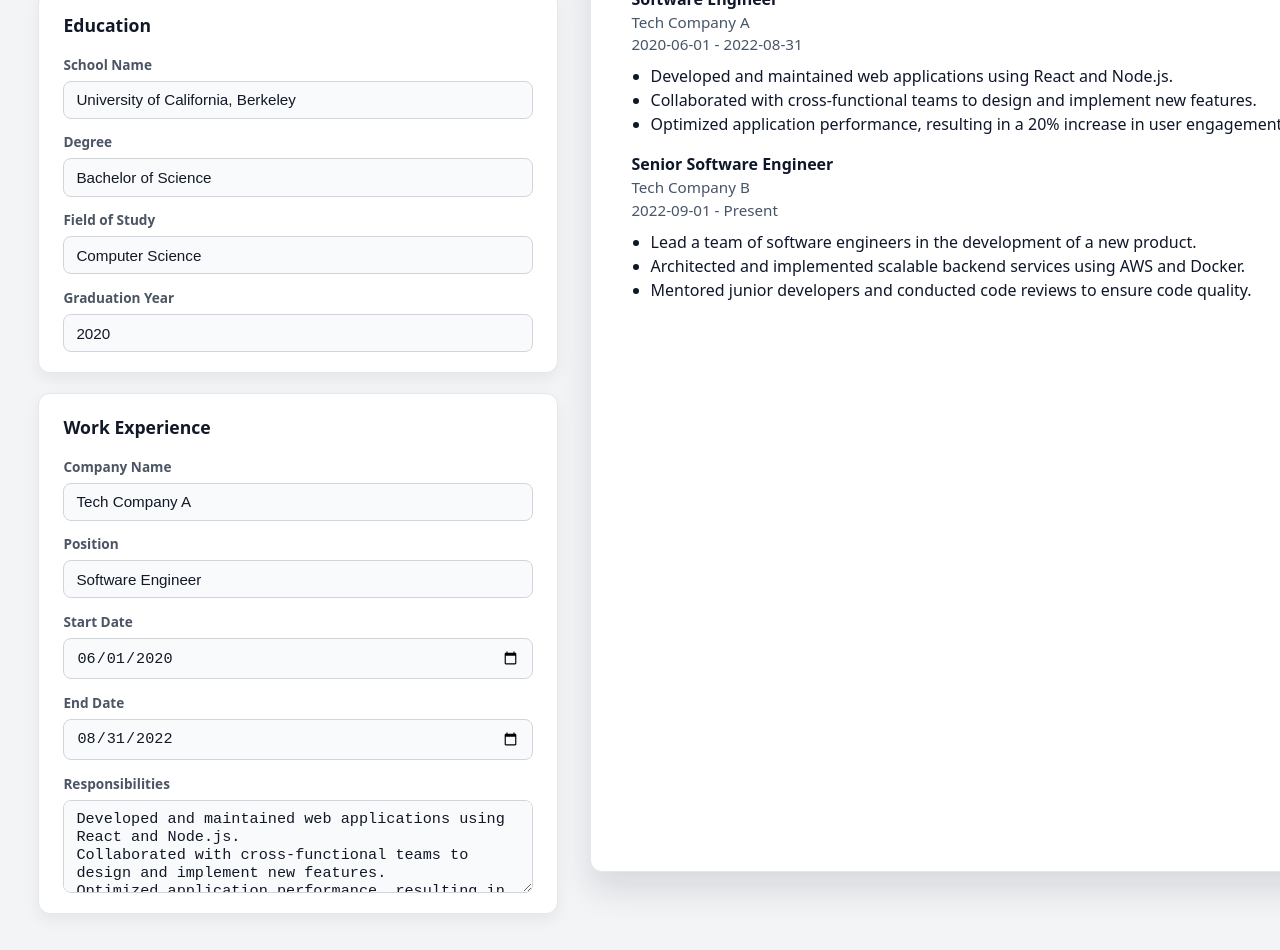
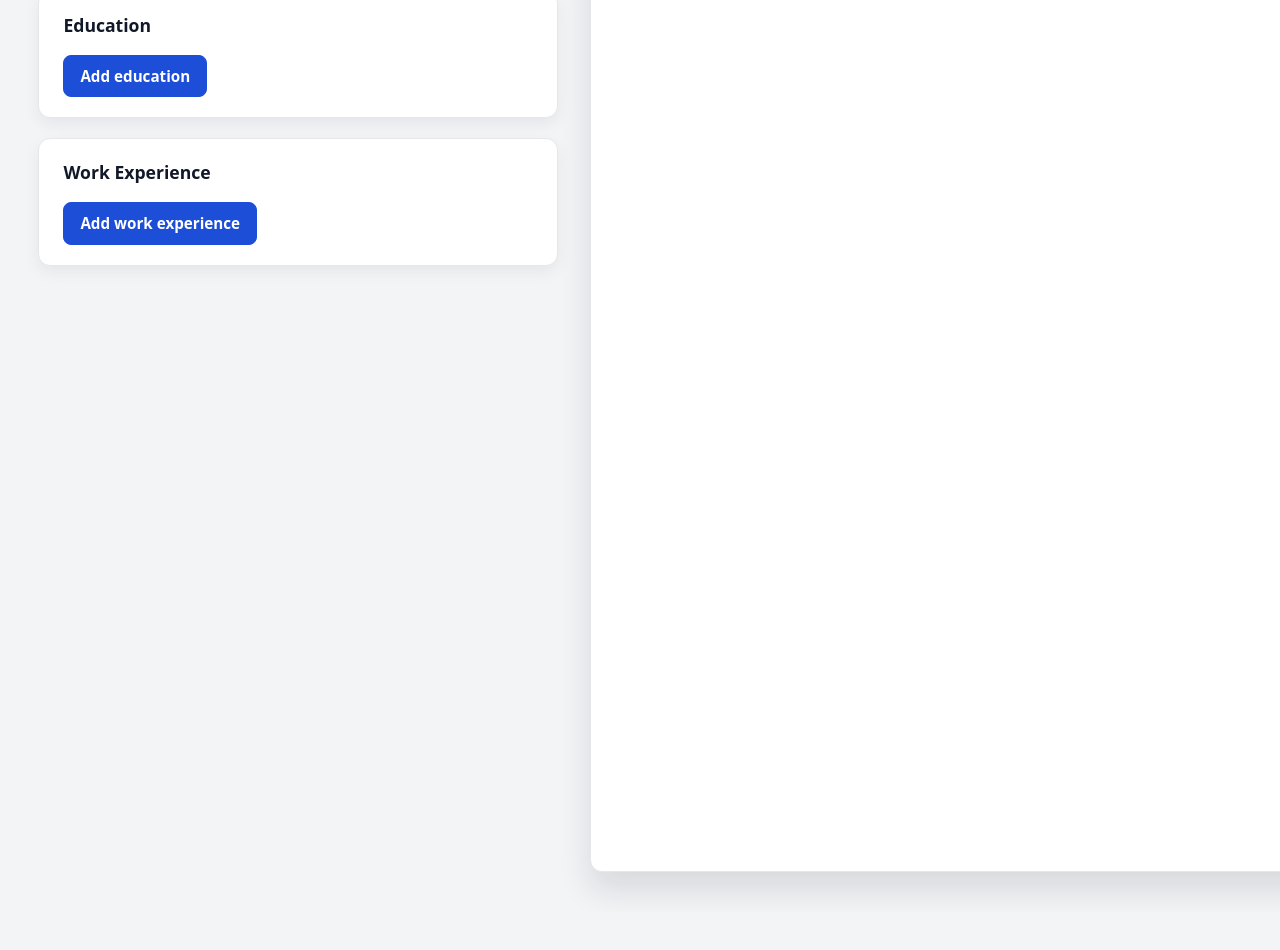
Before and after one commit to Andrew-McCrow/cv, a React (Vite) app: page / in a window 1280 px wide. Shown: the part 440-1390 px from the top of the page. After the commit the page ends 1352 px from the top, so only its background shows below. Built offline with nearby package versions, Linux system fonts and the light colour scheme.

Commit message:
vibe coded last part to complete project

```diff
--- a/package.json
+++ b/package.json
@@ -10,6 +10,7 @@
     "preview": "vite preview"
   },
   "dependencies": {
+    "html2pdf.js": "^0.14.0",
     "react": "^19.2.0",
     "react-dom": "^19.2.0"
   },
--- a/src/App.jsx
+++ b/src/App.jsx
@@ -9,8 +9,14 @@ import Display from './components/Display'
 import cvData from './cvData'
 
 function App() {
-  const [formData, setFormData] = useState(cvData);
+  // Initialize form data with default values from cvData
+  const [formData, setFormData] = useState({
+    ...cvData,
+    education: [],
+    workExperience: [],
+  });
 
+  // Handlers for updating form data
   const updateInfo = (field) => (e) => {
     setFormData((prev) => ({
       ...prev,
@@ -21,14 +27,15 @@ function App() {
     }))
   }
 
-  const updateEducation = (field) => (e) => {
-    const value = field === "graduationYear" ? Number(e.target.value) : e.target.value
+  // Handlers for education entries
+  const updateEducation = (index, field) => (e) => {
+    const value = e.target.value
     setFormData((prev) => {
-      const updatedEducation = [...prev.education]
-      updatedEducation[0] = {
-        ...updatedEducation[0],
-        [field]: value,
-      }
+      const updatedEducation = prev.education.map((entry, idx) => (
+        idx === index
+          ? { ...entry, [field]: value }
+          : entry
+      ))
       return {
         ...prev,
         education: updatedEducation,
@@ -36,20 +43,74 @@ function App() {
     })
   }
 
-  const updateWork = (field) => (e) => {
+  // Handlers for work experience entries
+  const addEducation = () => {
+    setFormData((prev) => ({
+      ...prev,
+      education: [
+        ...prev.education,
+        {
+          schoolName: "",
+          degree: "",
+          fieldOfStudy: "",
+          graduationYear: "",
+        },
+      ],
+    }))
+  }
+
+  // Handler to delete an education entry
+  const deleteEducation = (index) => {
+    setFormData((prev) => ({
+      ...prev,
+      education: prev.education.filter((_, idx) => idx !== index),
+    }))
+  }
+
+  // Handler to update work experience entries
+  const updateWork = (index, field) => (e) => {
     const value = e.target.value
     setFormData((prev) => {
-      const updatedWork = {
-        ...prev.workExperience[0],
+      const updatedWork = prev.workExperience.map((entry, idx) => (
+        idx === index
+          ? {
+            ...entry,
             [field]: field === "responsibilities"
               ? value.split("\n").filter(Boolean)
               : value,
           }
+          : entry
+      ))
       return {
         ...prev,
-        workExperience: [updatedWork],
+        workExperience: updatedWork,
       }
     })
+  }
+
+  // Handler to add a new work experience entry
+  const addWorkExperience = () => {
+    setFormData((prev) => ({
+      ...prev,
+      workExperience: [
+        ...prev.workExperience,
+        {
+          companyName: "",
+          position: "",
+          startDate: "",
+          endDate: "",
+          responsibilities: [],
+        },
+      ],
+    }))
+  }
+
+  // Handler to delete a work experience entry
+  const deleteWorkExperience = (index) => {
+    setFormData((prev) => ({
+      ...prev,
+      workExperience: prev.workExperience.filter((_, idx) => idx !== index),
+    }))
   }
 
   return (
@@ -78,72 +139,96 @@ function App() {
                 </Form>
               </Card>
               <Card cardHeading="Education">
-                <Form>
+                <button type="button" className="btn" onClick={addEducation}>
+                  Add education
+                </button>
+                {formData.education.length === 0 ? null : (
+                  formData.education.map((edu, index) => (
+                    <Form key={index}>
                       <FormElements
                         inputLabel="School Name"
                         type="text"
-                    value={formData.education[0].schoolName}
-                    onChange={updateEducation("schoolName")}
+                        value={edu.schoolName}
+                        onChange={updateEducation(index, "schoolName")}
                       />
                       <FormElements
                         inputLabel="Degree"
                         type="text"
-                    value={formData.education[0].degree}
-                    onChange={updateEducation("degree")}
+                        value={edu.degree}
+                        onChange={updateEducation(index, "degree")}
                       />
                       <FormElements
                         inputLabel="Field of Study"
                         type="text"
-                    value={formData.education[0].fieldOfStudy}
-                    onChange={updateEducation("fieldOfStudy")}
+                        value={edu.fieldOfStudy}
+                        onChange={updateEducation(index, "fieldOfStudy")}
                       />
                       <FormElements
                         inputLabel="Graduation Year"
-                    type="number"
-                    value={formData.education[0].graduationYear}
-                    onChange={updateEducation("graduationYear")}
+                        type="date"
+                        value={edu.graduationYear}
+                        onChange={updateEducation(index, "graduationYear")}
                       />
+                      <button type="button" className="btn btn--danger" onClick={() => deleteEducation(index)}>
+                        Delete education
+                      </button>
                     </Form>
+                  ))
+                )}
               </Card>
               <Card cardHeading="Work Experience">
-                <Form>
+                <button type="button" className="btn" onClick={addWorkExperience}>
+                  Add work experience
+                </button>
+                {formData.workExperience.length === 0 ? null : (
+                  formData.workExperience.map((work, index) => (
+                    <Form key={index}>
                       <FormElements
                         inputLabel="Company Name"
                         type="text"
-                    value={formData.workExperience[0].companyName}
-                    onChange={updateWork("companyName")}
+                        value={work.companyName}
+                        onChange={updateWork(index, "companyName")}
                       />
                       <FormElements
                         inputLabel="Position"
                         type="text"
-                    value={formData.workExperience[0].position}
-                    onChange={updateWork("position")}
+                        value={work.position}
+                        onChange={updateWork(index, "position")}
                       />
                       <FormElements
                         inputLabel="Start Date"
                         type="date"
-                    value={formData.workExperience[0].startDate}
-                    onChange={updateWork("startDate")}
+                        value={work.startDate}
+                        onChange={updateWork(index, "startDate")}
                       />
                       <FormElements
                         inputLabel="End Date"
                         type="date"
-                    value={formData.workExperience[0].endDate}
-                    onChange={updateWork("endDate")}
+                        value={work.endDate}
+                        onChange={updateWork(index, "endDate")}
                       />
                       <FormElements
                         inputLabel="Responsibilities"
                         type="textarea"
-                    value={formData.workExperience[0].responsibilities.join("\n")}
-                    onChange={updateWork("responsibilities")}
+                        value={work.responsibilities.join("\n")}
+                        onChange={updateWork(index, "responsibilities")}
                       />
+                      <button
+                        type="button"
+                        className="btn btn--danger"
+                        onClick={() => deleteWorkExperience(index)}
+                      >
+                        Delete work experience
+                      </button>
                     </Form>
+                  ))
+                )}
               </Card>
             </Section>
           </div>
           <div className="panel panel--preview">
             <Section>
-              <Display cvData={formData} />
+              <Display cvData={formData}></Display>
             </Section>
           </div>
       </div>
--- a/src/cvData.js
+++ b/src/cvData.js
@@ -1,7 +1,7 @@
 let cvData = {
     "personalInfo": {
-        "name": "Andrew McCrow",
-        "email": "andrew@gmail.com",
+        "name": "Your Name",
+        "email": "your.email@example.com",
         "phone": "123-456-7890",
         },
     "education": [
--- a/src/styles/App.css
+++ b/src/styles/App.css
@@ -63,6 +63,12 @@
   justify-content: center;
 }
 
+.preview-actions {
+  display: flex;
+  justify-content: flex-end;
+  margin-bottom: 1rem;
+}
+
 .header {
   display: flex;
   justify-content: center;
@@ -87,6 +93,39 @@
 .form {
   display: grid;
   gap: 0.85rem;
+}
+
+.btn {
+  justify-self: start;
+  border-radius: 8px;
+  border: 1px solid #1d4ed8;
+  padding: 0.65rem 1rem;
+  font-size: 0.95rem;
+  font-weight: 700;
+  color: #ffffff;
+  background: #1d4ed8;
+  cursor: pointer;
+  transition: background 0.2s ease, border-color 0.2s ease;
+}
+
+.btn:hover {
+  background: #1e40af;
+  border-color: #1e40af;
+}
+
+.btn:focus {
+  outline: 3px solid rgba(37, 99, 235, 0.4);
+  outline-offset: 2px;
+}
+
+.btn--danger {
+  background: #b91c1c;
+  border-color: #b91c1c;
+}
+
+.btn--danger:hover {
+  background: #991b1b;
+  border-color: #991b1b;
 }
 
 .form-elements {
```
Also changed, not shown: 1 other file (tests, documents, lock files or other folders). Lines whose indentation alone changed are shown as unchanged.
